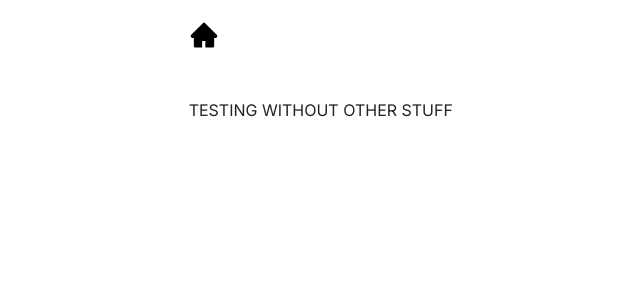
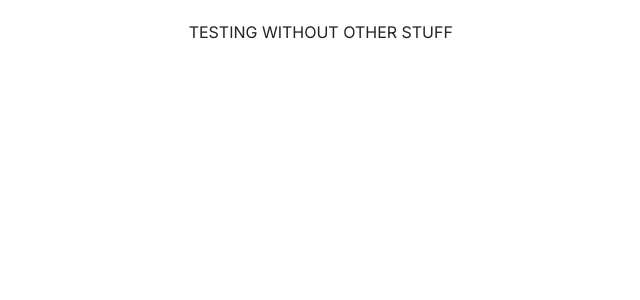
Before and after one commit to pipwitheridge/testing, a Next.js app: page /1 in a window 1280 px wide. Shown: the top 300 px of the page, without its empty margins (90-730 px from the left). Built offline with nearby package versions, Linux system fonts and the light colour scheme.

Commit message:
simplified allPosts further for testing purposes

```diff
--- a/src/app/[allPosts]/page.js
+++ b/src/app/[allPosts]/page.js
@@ -1,22 +1,23 @@
 'use client'
 
 import React from 'react';
-import { useParams } from 'next/navigation';
-import Link from 'next/link';
-import postData from '../../data/postData.json'
+//import { useParams } from 'next/navigation';
+//import Link from 'next/link';
+//import postData from '../../data/postData.json'
 import HomeButton from '@/components/HomeButton';
-import Image from 'next/image';
+//import Image from 'next/image';
 
 function AllPosts() {
 
-  const params = useParams();
-  const posttype = params.allPosts
+  //const params = useParams();
+  //const posttype = params.allPosts
 
   return(
     <>
-    <HomeButton />
-    <div>TESTING WITHOUT OTHER STUFF</div>
-    {/*<div className="mb-4"><h3>{posttype==="books" ? "Book Reviews" : "All Posts"}</h3></div>
+        <div>TESTING WITHOUT OTHER STUFF</div>
+
+    {/*<HomeButton />
+    <div className="mb-4"><h3>{posttype==="books" ? "Book Reviews" : "All Posts"}</h3></div>
         <div className="d-flex flex-wrap inline justify-content-between">
         {postData.filter(bit => bit.postType === posttype).map(bit => {
           return(
```
